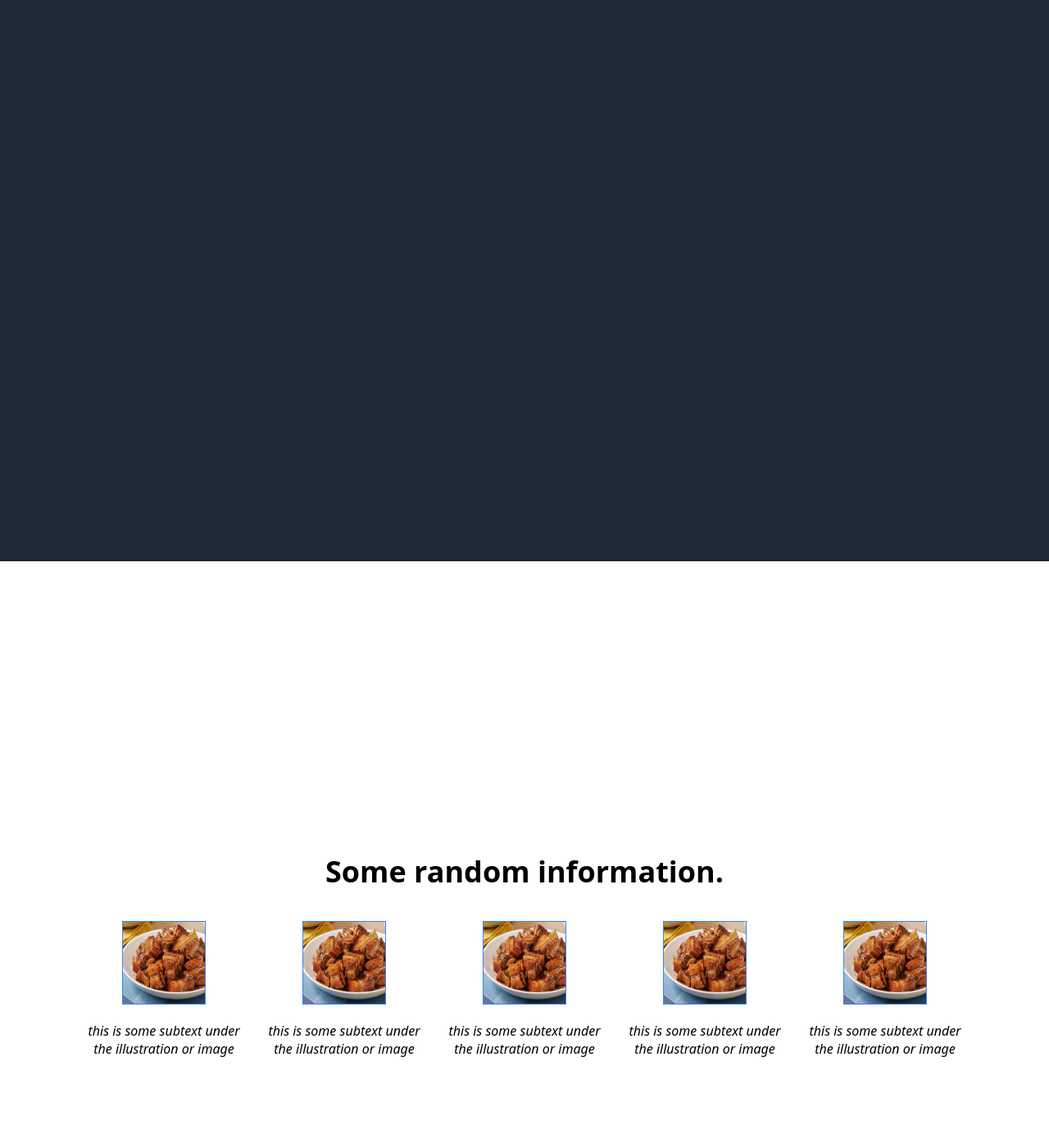
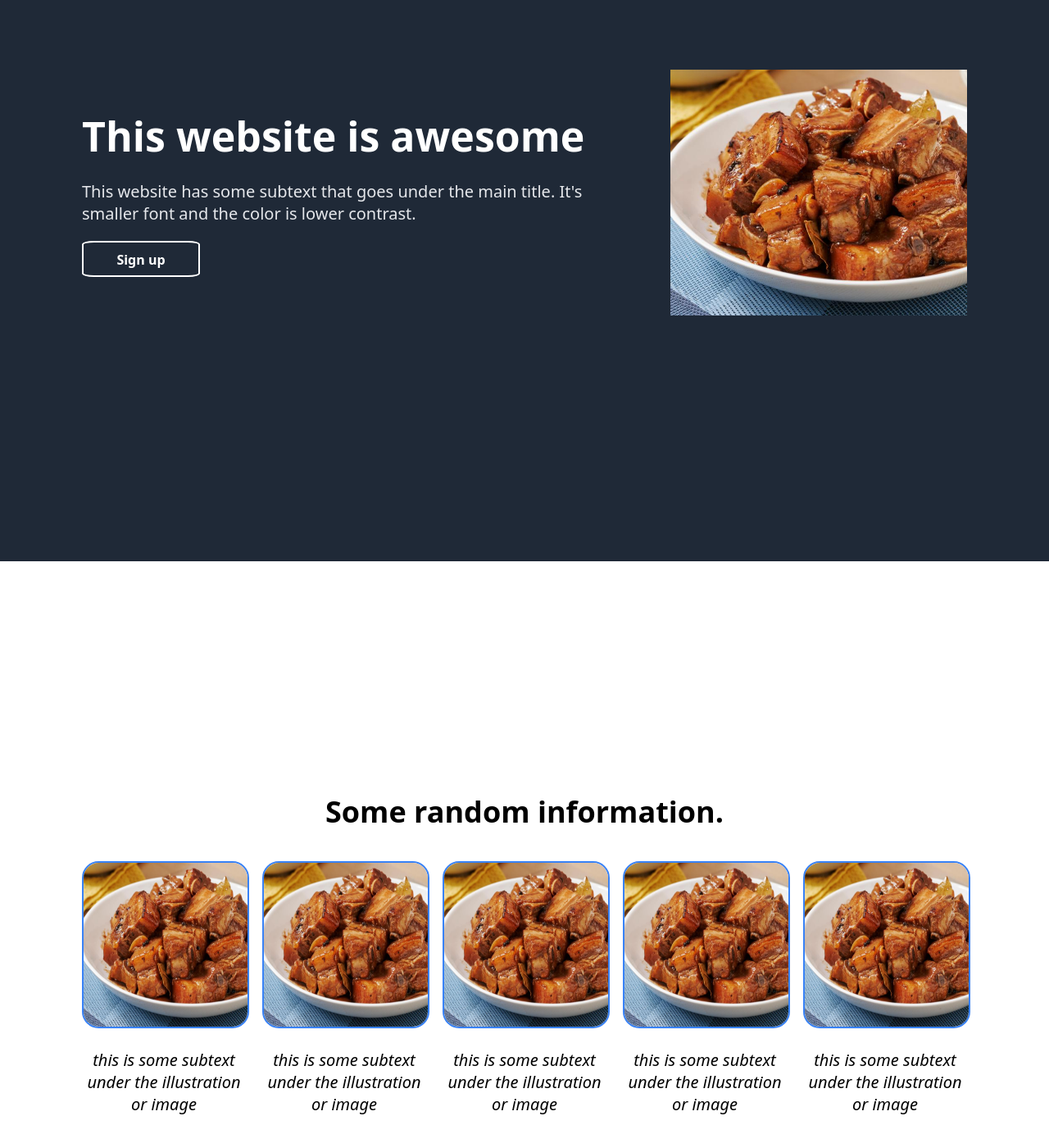
Before and after one commit to chiknfillet/landing_page, a plain HTML site: page index.html in a window 1280 px wide. Shown: the part 280-1664 px from the top of the page at 82% size. Drawn offline with Linux system fonts and the light colour scheme.

Commit message:
Finished the first section of the project
This part completes the whole project. Not quite
satisfied with the result but still managed to
almost copy all the desired outcome of the project

```diff
--- a/index.html
+++ b/index.html
@@ -17,7 +17,17 @@
         </ul>
     </div>
     <div id="body">
-        <div class="section one"></div>
+        <div class="section one">
+            <div class="one-texts">
+                <div class="first">This website is awesome</div>
+                <div class="second">This website has some subtext that goes
+                    under the main title. It's smaller font and the color is lower contrast.
+                </div>
+                <div class="third">Sign up</div>
+            </div>
+            <img class="one-image" src="./adobo.jpg" alt="blank">
+        </div>
+
         <div class="section two">
             <p class="title">Some random information.</p>
             <div class="projects">
--- a/styles.css
+++ b/styles.css
@@ -46,6 +46,38 @@ body {
 
 .one {
     background-color: #1f2937;
+    color: white;
+    display: flex;
+    gap: 100px;
+    justify-content: space-between;
+    align-items: center;
+    padding: 0 100px;
+}
+
+.first {
+    font-size: 50px;
+    font-weight: 900;
+}
+
+.second {
+    font-size: 20px;
+    color: #e5e7eb;
+    margin: 20px 0;
+}
+
+.third {
+    text-align: center;
+    width: 100px;
+    height: 20px;
+    border: 2px solid white;
+    padding: 10px 20px;
+    font-weight: 900;
+    border-radius: 10%;
+}
+
+.one-image {
+    width: 600px;
+    height: 300px;
 }
 
 .two {
@@ -70,13 +102,15 @@ body {
 }
 
 .project-image {
-    border: 1px solid #3882f6;
-    width: 100px;
-    height: 100px;
+    border: 2px solid #3882f6;
+    border-radius: 10%;
+    width: 200px;
+    height: 200px;
 }
 
 .project-text {
     font-style: italic;
+    font-size: 20px;
 }
 
 .three {
```
